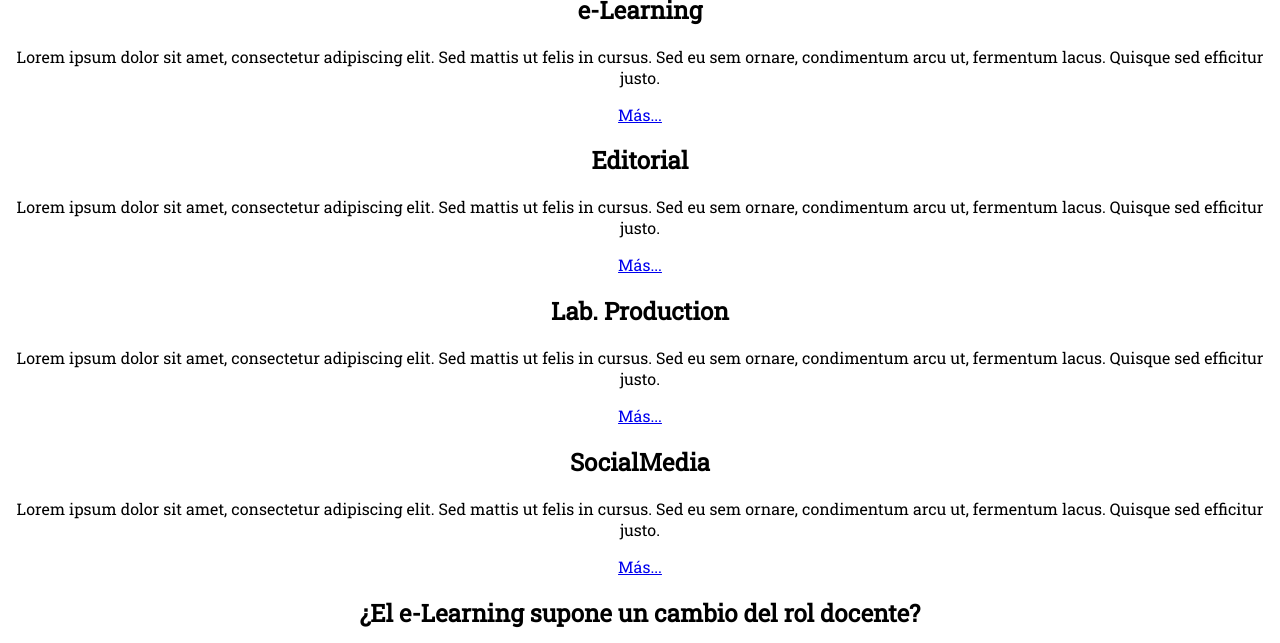
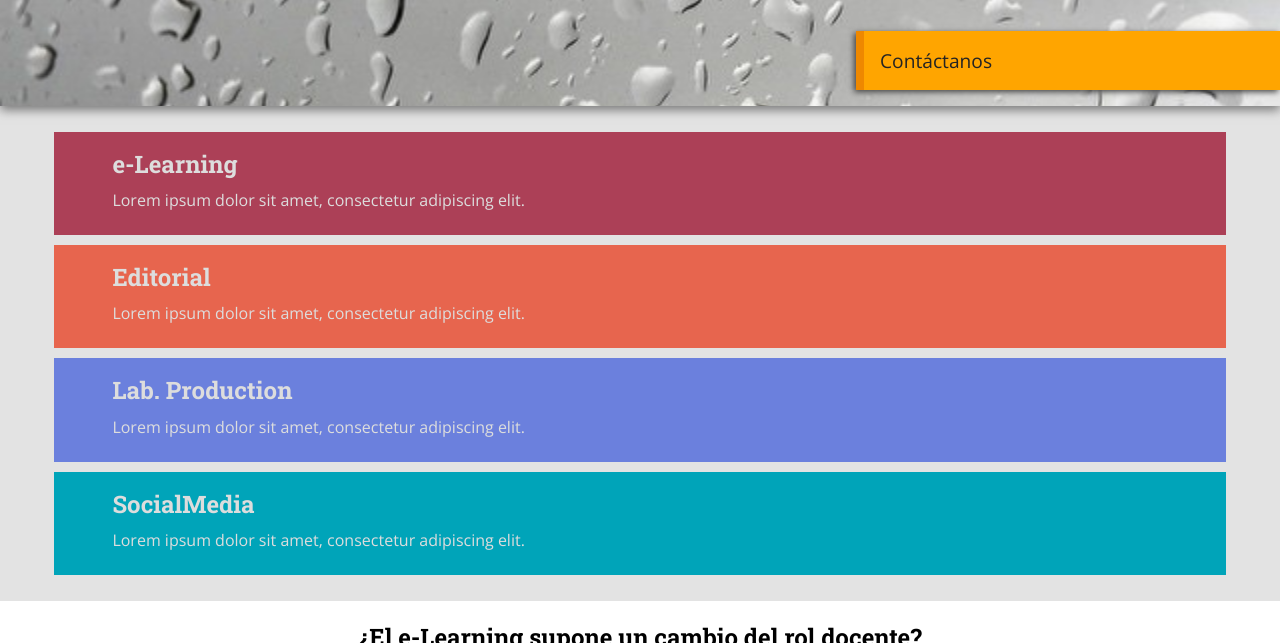
Before and after one commit to e-lexia/e-Lexia-2015, a plain HTML site: page index.html in a window 1280 px wide. Shown: the part 197-840 px from the top of the page. Drawn offline with nearby package versions, Linux system fonts and the light colour scheme.

Commit message:
Actualización

```diff
--- a/css/estilos.css
+++ b/css/estilos.css
@@ -2,13 +2,22 @@
 
 body {
   background: #FFF;
-  font-family: 'Roboto Slab';
+  font-family: 'Open Sans', sans-serif;
   margin:0 auto;
   text-align: center;
 }
 
+h1,
+h2,
+h3,
+h4,
+h5,
+h6 {
+  font-family: 'Roboto Slab';
+}
+
 header {
-  background: url(../img/d/desktop.jpg) top center no-repeat;
+  background: url(../img/d/bg-front-02.jpg) top center no-repeat;
   background-size: cover;
 }
 
@@ -20,6 +29,7 @@ header {
     top:0;
     width: 100%;
     height: 50px;
+    z-index: 1;
   }
 
     #top h1,
@@ -52,9 +62,10 @@ header {
       }
 
   #front {
-    padding: 3.4em 0 0 1.4em;
+    padding: 3.4em 0 7em 1.4em;
     position: relative;
     text-align: left;
+    box-shadow: 0px 4px 10px #777;
   }
 
     #front h2 {
@@ -62,6 +73,7 @@ header {
       font-size: 2em;
       line-height: 1.3em;
       text-shadow:2px 2px 6px #232323;
+      z-index:0;
     }
 
       #front h2 span {
@@ -69,13 +81,74 @@ header {
         font-size: 1.8em;
       }
 
+  section.servicio {
+    background: #e3e3e3;
+    padding: 1em 0;
+    text-align: left;
+  }
+
+    section.servicio > div {
+      background:#F7F7F7;
+      color: #DDD;
+      margin:10px auto;
+      padding: .5em 10% .5em 3%;
+      width: 77%;
+    }
+
+      section.servicio > div:first-child {
+        background: #ac4057;
+        border-left:20px solid #ac4057;
+      }
+
+      section.servicio > div:nth-child(2) {
+        background: #e7654e;
+        border-left:20px solid #e7654e;
+      }
+
+      section.servicio > div:nth-child(3) {
+        background: #6b80dd;
+        border-left:20px solid #6b80dd;
+      }
+
+      section.servicio > div:last-child {
+        background: #00a4b9;
+        border-left:20px solid #00a4b9;
+      }
 
 
 
+      section.servicio > div h2 {
+        line-height: .4em;
+      }
+
+      section.servicio > div a {
+        color:#DDD;
+        text-decoration: none;
+        display: none;
+      }
+
+
+section img {
+  display: none;
+}
 /* Varios */
 .btn-cta {
-  background: red;
+  background: orange;
+  border-left:8px solid #E80;
+  bottom:1em;
+  box-shadow: -.1em .1em 6px #444;
+  padding: 1em;
   position: absolute;
-  bottom:0;
+  right: 0;
   width: 30%;
 }
+
+  .btn-cta:hover {
+    box-shadow: none;
+  }
+
+  .btn-cta a {
+    color:#232323;
+    font-size: 1.2em;
+    text-decoration: none;
+  }
--- a/index.html
+++ b/index.html
@@ -49,7 +49,8 @@
   <link rel="apple-touch-icon-precomposed" sizes="144x144" href="img/d/touch-icon-ipad-retina.png">
 
   <!-- css -->
-  <link rel="stylesheet" href="http://fonts.googleapis.com/css?family=Roboto+Slab">
+  <link rel="stylesheet" href="http://fonts.googleapis.com/css?family=Roboto+Slab:400,700">
+  <link rel='stylesheet' href='http://fonts.googleapis.com/css?family=Open+Sans'>
   <link rel="stylesheet" href="css/estilos.css">
 
   <!-- RDF -->
@@ -101,7 +102,7 @@
       </h2>
 
       <div class="btn-cta">
-        <a href="contactar.html">CTA</a>
+        <a href="contactar.html">Contáctanos</a>
       </div>
 
     </div>
@@ -111,17 +112,17 @@
 
 
   <!-- services -->
-  <section>
+  <section class="servicio">
 
 
     <!-- e-Learning -->
     <div>
 
       <h2>
-        <a id="servicios">e-Learning</a>
+        <!-- <a id="servicios">-->e-Learning<!--</a>-->
       </h2>
 
-      <p>Lorem ipsum dolor sit amet, consectetur adipiscing elit. Sed mattis ut felis in cursus. Sed eu sem ornare, condimentum arcu ut, fermentum lacus. Quisque sed efficitur justo.</p>
+      <p>Lorem ipsum dolor sit amet, consectetur adipiscing elit. </p>
 
       <p><a href="e-learning.html">Más...</a>
 
@@ -134,7 +135,7 @@
         Editorial
       </h2>
 
-      <p>Lorem ipsum dolor sit amet, consectetur adipiscing elit. Sed mattis ut felis in cursus. Sed eu sem ornare, condimentum arcu ut, fermentum lacus. Quisque sed efficitur justo.</p>
+      <p>Lorem ipsum dolor sit amet, consectetur adipiscing elit. </p>
 
       <p><a href="editorial.html">Más...</a>
 
@@ -147,7 +148,7 @@
         Lab. Production
       </h2>
 
-      <p>Lorem ipsum dolor sit amet, consectetur adipiscing elit. Sed mattis ut felis in cursus. Sed eu sem ornare, condimentum arcu ut, fermentum lacus. Quisque sed efficitur justo.</p>
+      <p>Lorem ipsum dolor sit amet, consectetur adipiscing elit. </p>
 
       <p><a href="lab-production.html">Más...</a>
 
@@ -160,7 +161,7 @@
         SocialMedia
       </h2>
 
-      <p>Lorem ipsum dolor sit amet, consectetur adipiscing elit. Sed mattis ut felis in cursus. Sed eu sem ornare, condimentum arcu ut, fermentum lacus. Quisque sed efficitur justo.</p>
+      <p>Lorem ipsum dolor sit amet, consectetur adipiscing elit. </p>
 
       <p><a href="social-media.html">Más...</a>
 
@@ -180,7 +181,7 @@
         ¿El e-Learning supone un cambio del rol docente?
       </h2>
 
-      <p><img src="http://photos-d.ak.instagram.com/hphotos-ak-xfa1/1208466_647066442081771_565517648_n.jpg" alt="Texto" />Lorem ipsum dolor sit amet, consectetur adipiscing elit. Sed mattis ut felis in cursus. Sed eu sem ornare, condimentum arcu ut, fermentum lacus. Quisque sed efficitur justo.</p>
+      <p><img src="http://photos-d.ak.instagram.com/hphotos-ak-xfa1/1208466_647066442081771_565517648_n.jpg" alt="Texto" />Lorem ipsum dolor sit amet, consectetur adipiscing elit. </p>
 
       <p><a href="social-media.html">Más...</a>
 
@@ -193,7 +194,7 @@
         ¿Cómo publicar un video en YouTube con éxito?
       </h2>
 
-      <p><img src="http://photos-a.ak.instagram.com/hphotos-ak-xaf1/t51.2885-15/10848405_1578875672335840_1564096045_n.jpg" alt="texto" />Lorem ipsum dolor sit amet, consectetur adipiscing elit. Sed mattis ut felis in cursus. Sed eu sem ornare, condimentum arcu ut, fermentum lacus. Quisque sed efficitur justo.</p>
+      <p><img src="http://photos-a.ak.instagram.com/hphotos-ak-xaf1/t51.2885-15/10848405_1578875672335840_1564096045_n.jpg" alt="texto" />Lorem ipsum dolor sit amet, consectetur adipiscing elit. </p>
 
       <p><a href="social-media.html">Más...</a>
 
@@ -206,7 +207,7 @@
         Iniciando un nuevo proyecto
       </h2>
 
-      <p><img src="http://photos-b.ak.instagram.com/hphotos-ak-prn/10401614_1426004337669833_413525888_n.jpg" alt="title" />Lorem ipsum dolor sit amet, consectetur adipiscing elit. Sed mattis ut felis in cursus. Sed eu sem ornare, condimentum arcu ut, fermentum lacus. Quisque sed efficitur justo.</p>
+      <p><img src="http://photos-b.ak.instagram.com/hphotos-ak-prn/10401614_1426004337669833_413525888_n.jpg" alt="title" />Lorem ipsum dolor sit amet, consectetur adipiscing elit. </p>
 
       <p><a href="social-media.html">Más...</a>
 
```
Also changed, not shown: img/d/bg-front-02.jpg (added), img/d/bg-front-03.jpg (added), img/d/bg-front.jpg (added).
